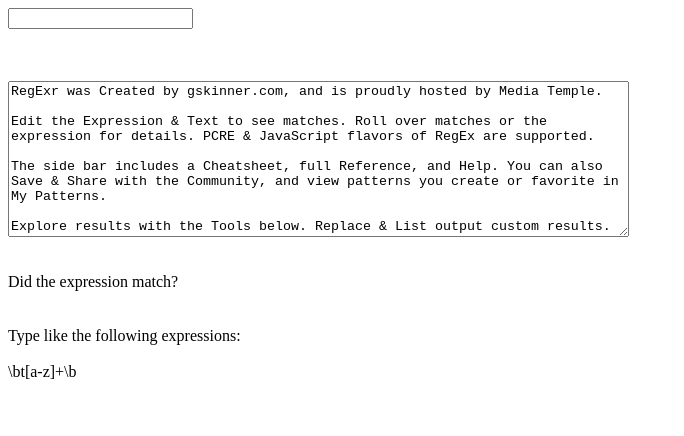
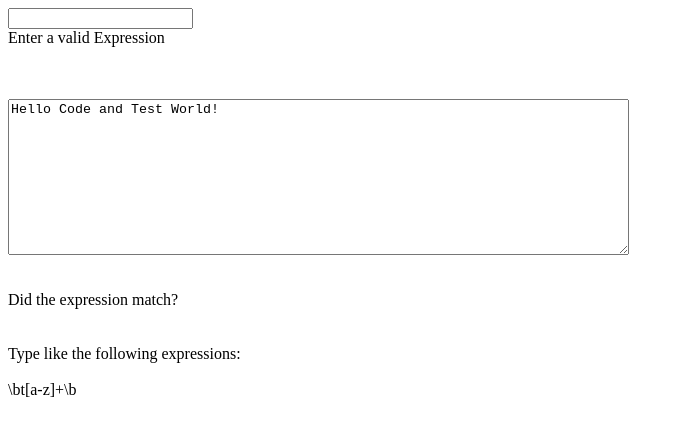
Before and after one commit to Maseeha26/angular-maseeha, an Angular app: page / in a window 1280 px wide. Shown: the top 436 px of the page, without its empty margins (0-684 px from the left). Built offline with nearby package versions, Linux system fonts and the light colour scheme.

Commit message:
3 files modified

```diff
--- a/src/app/regex-input/regex-input.component.html
+++ b/src/app/regex-input/regex-input.component.html
@@ -1,3 +1,7 @@
 <form [formGroup]="regexForm" (ngSubmit)="onSubmit()">
-<input type="text" formControlName="regexValue" (keyup)="sendRegexString($event.target.value)"/>
+<input type="text" formControlName="regexValue" (keyup)="sendRegexString($event.target.value)" pattern />
+<div>Enter a valid Expression</div>
+ <div *ngIf="!regexForm.controls['regexValue'].valid && regexForm.controls['regexValue'].touched">
+        Enter a valid Expression
+      </div>
 </form>
--- a/src/app/regex-input/regex-input.component.ts
+++ b/src/app/regex-input/regex-input.component.ts
@@ -1,5 +1,5 @@
 import { Component, OnInit, Input, Output, SimpleChanges, EventEmitter } from '@angular/core';
-import { FormBuilder } from '@angular/forms';
+import { FormBuilder, FormGroup} from '@angular/forms';
 import { Validators } from '@angular/forms';
 
 @Component({
@@ -8,15 +8,15 @@
   styleUrls: ['./regex-input.component.css']
 })
 export class RegexInputComponent implements OnInit {
-
+ regexForm: FormGroup;
   constructor(private fb: FormBuilder) { }
   @Output() regexEmit = new EventEmitter();
   ngOnInit() {
+     this.regexForm = this.fb.group({
+    regexValue: ['', Validators.required]
+ });
+  }
 
-  }
- regexForm = this.fb.group({
-    regexValue: ['', Validators.required]
- })
 
   sendRegexString(message: string) {
     this.regexEmit.emit(message);
--- a/src/app/string-input/string-input.component.html
+++ b/src/app/string-input/string-input.component.html
@@ -1,8 +1,2 @@
-<textarea rows="10" cols="75" (keyup)="sendString($event.target.value)">RegExr was Created by gskinner.com, and is proudly hosted by Media Temple.
-
-Edit the Expression & Text to see matches. Roll over matches or the expression for details. PCRE & JavaScript flavors of RegEx are supported.
-
-The side bar includes a Cheatsheet, full Reference, and Help. You can also Save & Share with the Community, and view patterns you create or favorite in My Patterns.
-
-Explore results with the Tools below. Replace & List output custom results. Details lists capture groups. Explain describes your expression in plain English.
+<textarea rows="10" cols="75" (keyup)="sendString($event.target.value)">Hello Code and Test World!
 </textarea>
```
